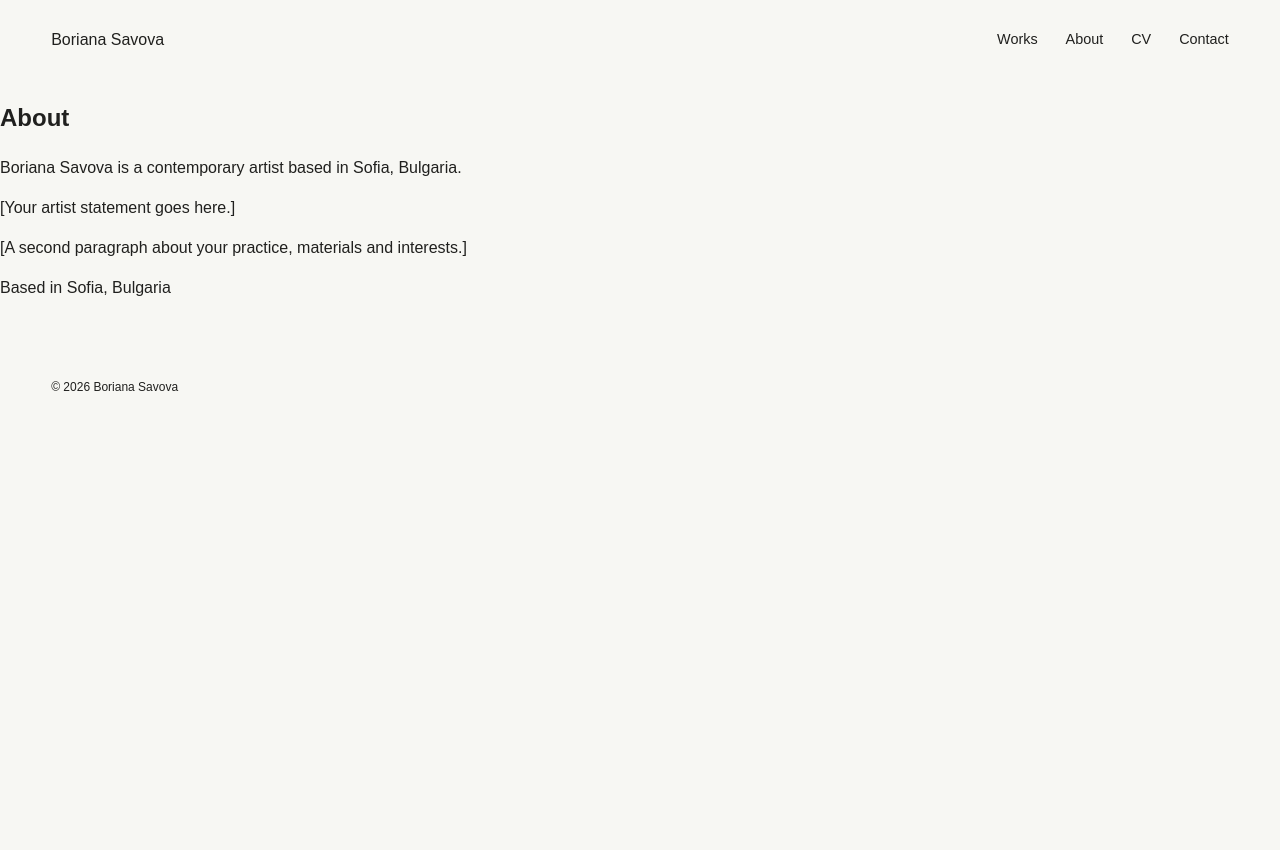
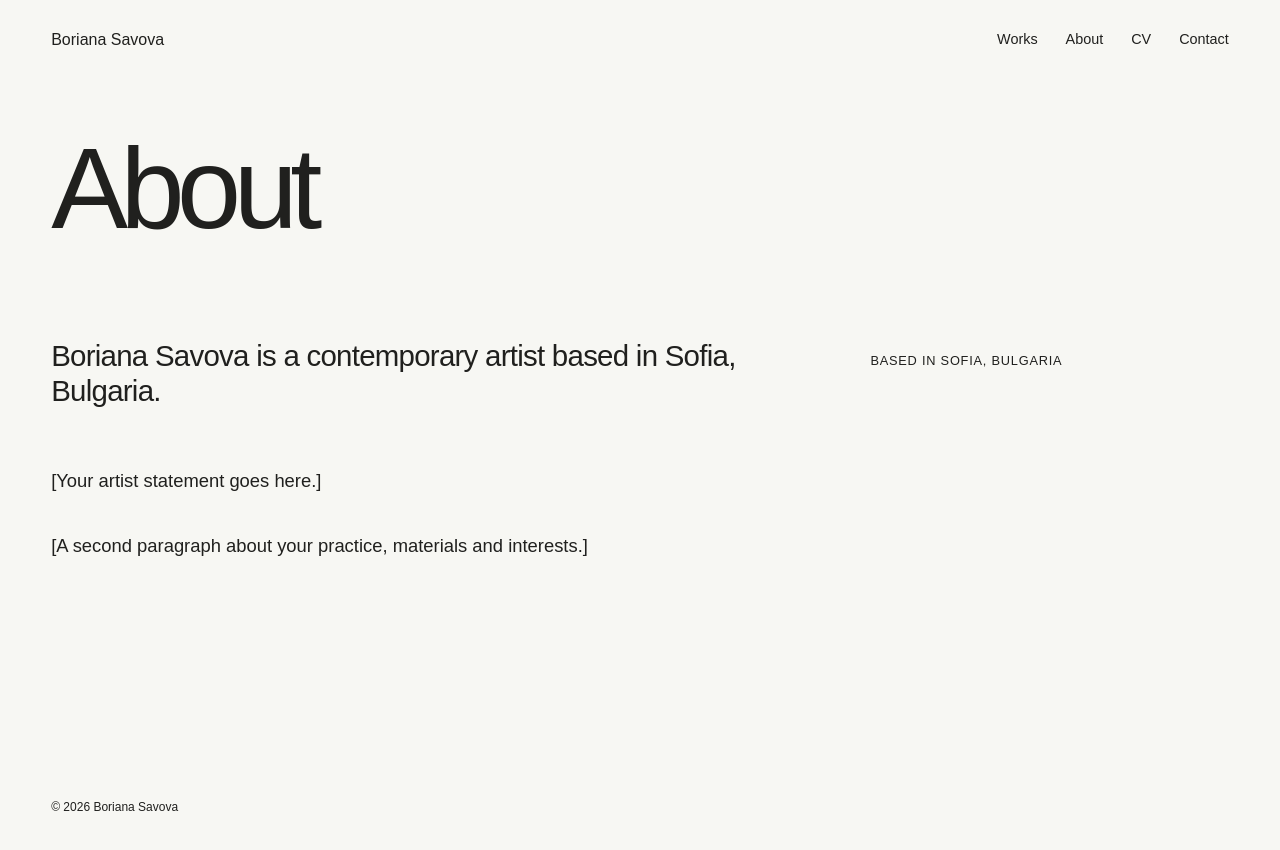
Before and after one commit to b-savova/b-savova.github.io, a Jekyll site: the page built from about.md, in a window 1280 px wide. Shown: the top 850 px of the page. Built offline with Jekyll 4.4.1, drawn with Linux system fonts in a browser that asks for light colours.

Commit message:
Update style.css

```diff
--- a/assets/css/style.css
+++ b/assets/css/style.css
@@ -290,3 +290,158 @@ footer {
   }
 
 }
+
+/* Text pages */
+
+.text-page {
+  padding: 60px 4vw 140px;
+  max-width: 1500px;
+  margin: 0 auto;
+}
+
+.page-heading {
+  margin-bottom: 100px;
+}
+
+.page-heading h1 {
+  margin: 0;
+  font-size: clamp(4rem, 9vw, 9rem);
+  font-weight: 400;
+  letter-spacing: -0.065em;
+  line-height: 0.85;
+}
+
+.text-layout {
+  display: grid;
+  grid-template-columns: minmax(0, 2fr) minmax(220px, 1fr);
+  gap: 8vw;
+}
+
+.text-main {
+  max-width: 720px;
+  font-size: 1.15rem;
+}
+
+.text-main p {
+  margin: 0 0 2em;
+}
+
+.lead {
+  font-size: clamp(1.4rem, 2.3vw, 2.2rem);
+  line-height: 1.2;
+  letter-spacing: -0.025em;
+}
+
+.text-side {
+  font-size: 0.8rem;
+  text-transform: uppercase;
+  letter-spacing: 0.06em;
+}
+
+
+/* CV */
+
+.cv-section {
+  border-top: 1px solid currentColor;
+  padding: 28px 0 65px;
+}
+
+.cv-section h2 {
+  font-size: 0.75rem;
+  font-weight: 400;
+  text-transform: uppercase;
+  letter-spacing: 0.1em;
+  margin: 0 0 45px;
+}
+
+.cv-entry {
+  display: grid;
+  grid-template-columns: 100px 1fr;
+  gap: 30px;
+  margin-bottom: 35px;
+  max-width: 900px;
+}
+
+.cv-year {
+  font-size: 0.8rem;
+}
+
+.cv-entry h3 {
+  font-size: 1rem;
+  font-weight: 400;
+  margin: 0 0 5px;
+}
+
+.cv-entry p {
+  font-size: 0.9rem;
+  margin: 0;
+}
+
+
+/* Contact */
+
+.contact-content {
+  max-width: 800px;
+}
+
+.contact-email {
+  display: inline-block;
+  margin-top: 30px;
+  font-size: clamp(2rem, 4vw, 4rem);
+  line-height: 1;
+  letter-spacing: -0.04em;
+  border-bottom: 2px solid currentColor;
+}
+
+.contact-email:hover {
+  opacity: 0.5;
+}
+
+.contact-links {
+  margin-top: 80px;
+  display: flex;
+  gap: 30px;
+  font-size: 0.9rem;
+}
+
+.contact-links a:hover {
+  opacity: 0.5;
+}
+
+
+/* Mobile */
+
+@media (max-width: 700px) {
+
+  .text-page {
+    padding: 30px 6vw 100px;
+  }
+
+  .page-heading {
+    margin-bottom: 65px;
+  }
+
+  .text-layout {
+    grid-template-columns: 1fr;
+    gap: 50px;
+  }
+
+  .text-main {
+    font-size: 1rem;
+  }
+
+  .lead {
+    font-size: 1.35rem;
+  }
+
+  .cv-entry {
+    grid-template-columns: 65px 1fr;
+    gap: 15px;
+  }
+
+  .contact-email {
+    font-size: 9vw;
+    overflow-wrap: anywhere;
+  }
+
+}
```
